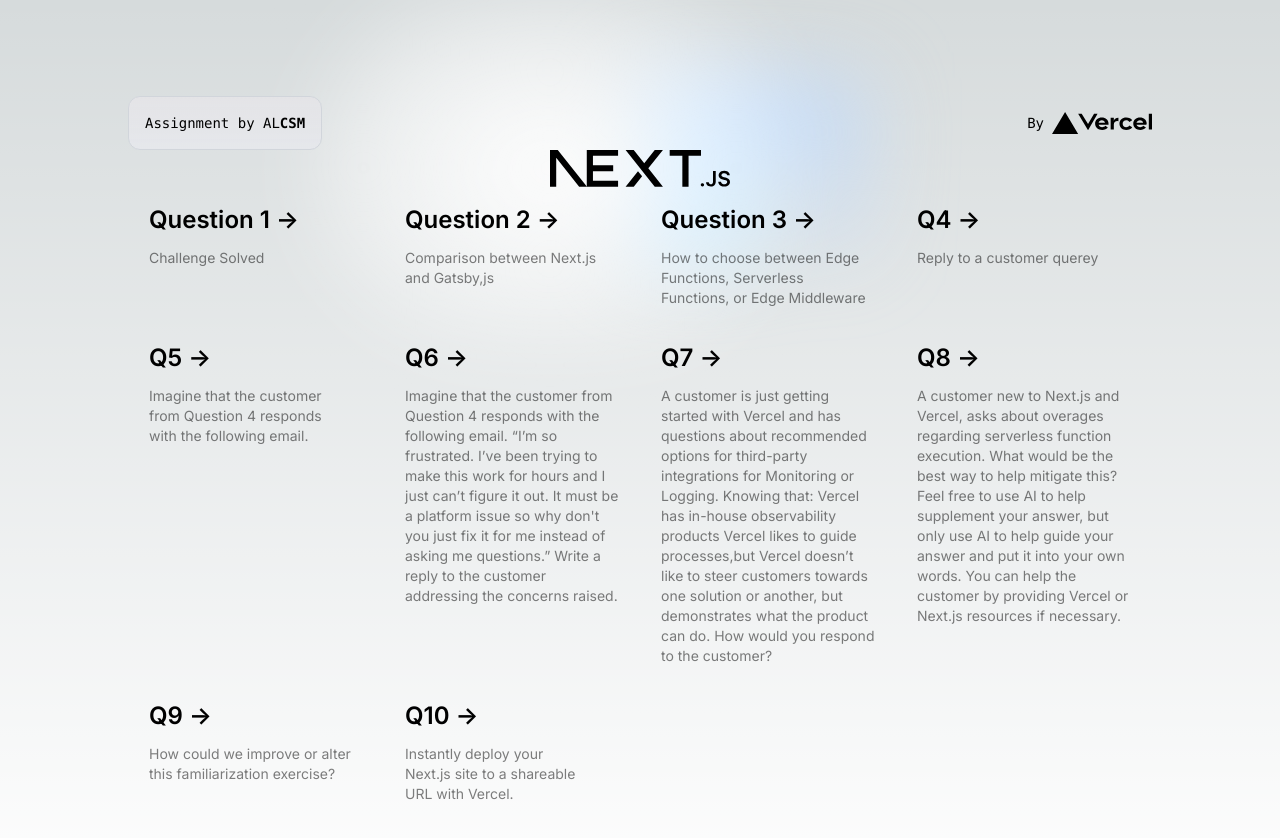
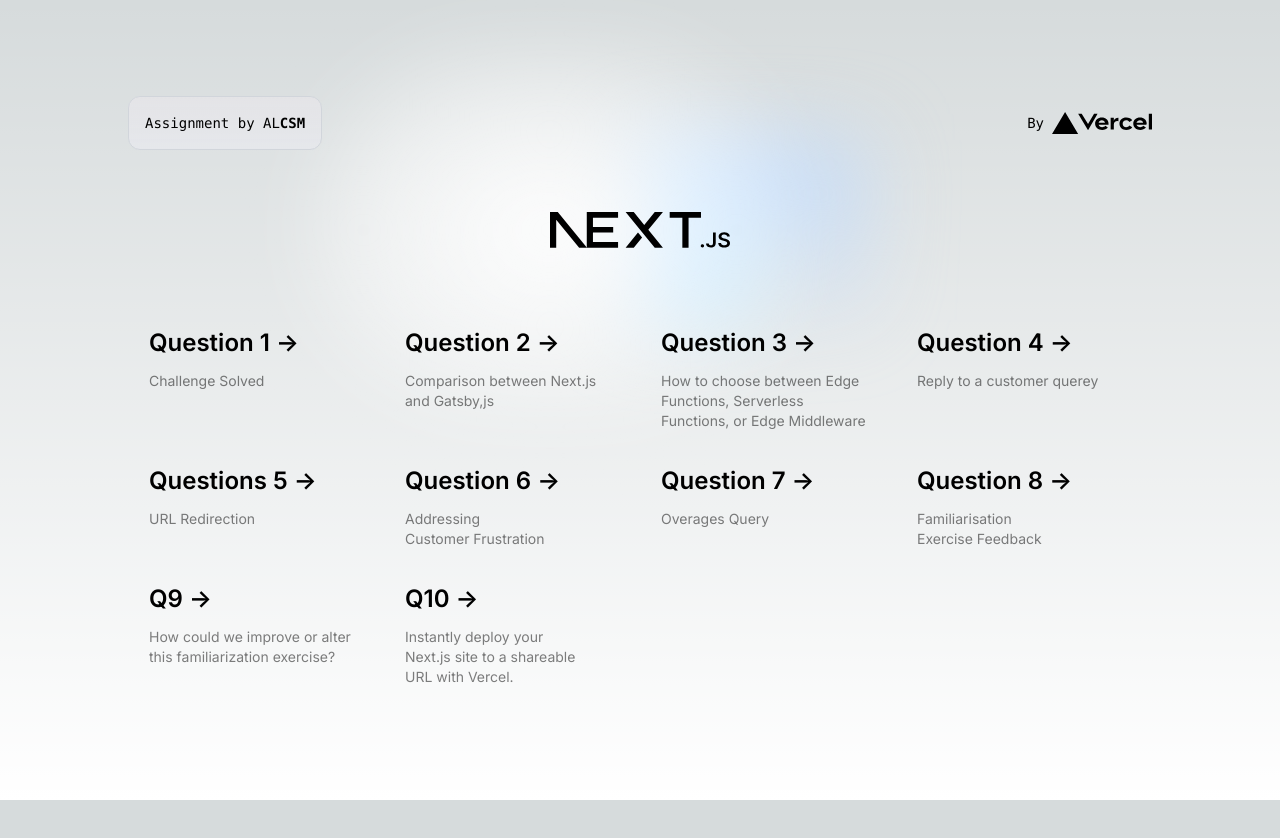
Before and after one commit to ArchanaLomate/nextjs, a Next.js app: page / in a window 1280 px wide. Shown: the top 838 px of the page. After the commit the page ends 800 px from the top, so only its background shows below. Built offline with nearby package versions, Linux system fonts and the light colour scheme.

Commit message:
Update page.tsx

```diff
--- a/app/page.tsx
+++ b/app/page.tsx
@@ -94,7 +94,7 @@ export default function Home() {
           rel="noopener noreferrer"
         >
           <h2 className="mb-3 text-2xl font-semibold">
-            Q4{" "}
+            Question 4{" "}
             <span className="inline-block transition-transform group-hover:translate-x-1 motion-reduce:transform-none">
               -&gt;
             </span>
@@ -104,72 +104,67 @@ export default function Home() {
           </p>
         </a>
  <a
-          href="https://vercel.com/new?utm_source=create-next-app&utm_medium=appdir-template&utm_campaign=create-next-app"
+          href="/questions/q5"
           className="group rounded-lg border border-transparent px-5 py-4 transition-colors hover:border-gray-300 hover:bg-gray-100 hover:dark:border-neutral-700 hover:dark:bg-neutral-800/30"
           target="_blank"
           rel="noopener noreferrer"
         >
           <h2 className="mb-3 text-2xl font-semibold">
-            Q5{" "}
+            Questions 5{" "}
             <span className="inline-block transition-transform group-hover:translate-x-1 motion-reduce:transform-none">
               -&gt;
             </span>
           </h2>
           <p className="m-0 max-w-[30ch] text-balance text-sm opacity-50">
-           Imagine that the customer from Question 4 responds with the following email.
+           URL Redirection
           </p>
         </a>
         <a
-          href="https://vercel.com/new?utm_source=create-next-app&utm_medium=appdir-template&utm_campaign=create-next-app"
+          href="/questions/q6"
           className="group rounded-lg border border-transparent px-5 py-4 transition-colors hover:border-gray-300 hover:bg-gray-100 hover:dark:border-neutral-700 hover:dark:bg-neutral-800/30"
           target="_blank"
           rel="noopener noreferrer"
         >
           <h2 className="mb-3 text-2xl font-semibold">
-            Q6{" "}
+            Question 6{" "}
             <span className="inline-block transition-transform group-hover:translate-x-1 motion-reduce:transform-none">
               -&gt;
             </span>
           </h2>
           <p className="m-0 max-w-[30ch] text-balance text-sm opacity-50">
-           Imagine that the customer from Question 4 responds with the following email.
- 							“I’m so frustrated. I’ve been trying to make this work for hours and I just can’t figure it out. It must be a platform issue so why don't you just fix it for me instead of asking me questions.”
- 								Write a reply to the customer addressing the concerns raised.
+         Addressing Customer Frustration
           </p>
         </a>
                <a
-          href="https://vercel.com/new?utm_source=create-next-app&utm_medium=appdir-template&utm_campaign=create-next-app"
+          href="/questions/q7"
           className="group rounded-lg border border-transparent px-5 py-4 transition-colors hover:border-gray-300 hover:bg-gray-100 hover:dark:border-neutral-700 hover:dark:bg-neutral-800/30"
           target="_blank"
           rel="noopener noreferrer"
         >
           <h2 className="mb-3 text-2xl font-semibold">
-            Q7{" "}
+            Question 7{" "}
             <span className="inline-block transition-transform group-hover:translate-x-1 motion-reduce:transform-none">
               -&gt;
             </span>
           </h2>
           <p className="m-0 max-w-[30ch] text-balance text-sm opacity-50">
-           A customer is  just getting started with Vercel and has questions about recommended options for third-party integrations for Monitoring or Logging. Knowing that:
-Vercel has in-house observability products
-Vercel likes to guide processes,but Vercel doesn’t like to steer customers towards one solution or another, but demonstrates what the product can do.
-How would you respond to the customer?
+          Overages Query
           </p>
         </a>
         <a
-          href="https://vercel.com/new?utm_source=create-next-app&utm_medium=appdir-template&utm_campaign=create-next-app"
+          href="/questions/q8"
           className="group rounded-lg border border-transparent px-5 py-4 transition-colors hover:border-gray-300 hover:bg-gray-100 hover:dark:border-neutral-700 hover:dark:bg-neutral-800/30"
           target="_blank"
           rel="noopener noreferrer"
         >
           <h2 className="mb-3 text-2xl font-semibold">
-            Q8{" "}
+            Question 8{" "}
             <span className="inline-block transition-transform group-hover:translate-x-1 motion-reduce:transform-none">
               -&gt;
             </span>
           </h2>
           <p className="m-0 max-w-[30ch] text-balance text-sm opacity-50">
-           A  customer new to Next.js and Vercel, asks about overages regarding serverless function execution. What would be the best way to help mitigate this? Feel free to use AI to help supplement your answer, but only use AI to help guide your answer and put it into your own words. You can help the customer by providing Vercel or Next.js resources if necessary.
+         Familiarisation Exercise Feedback
           </p>
         </a>
         <a
```
